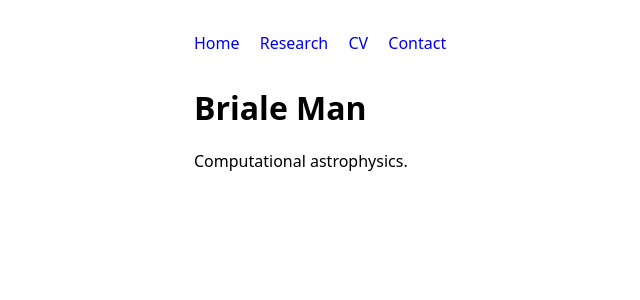
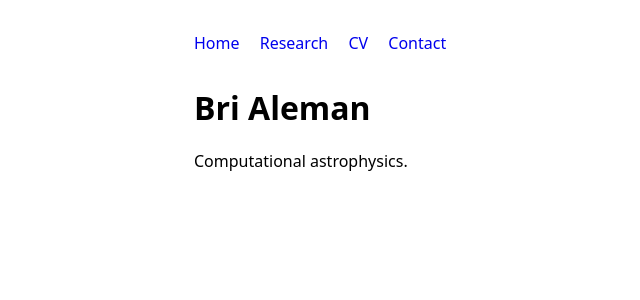
Before and after one commit to brialeman/brialeman.github.io, a Jekyll site: the page built from home/index.html, in a window 1280 px wide. Shown: the top 300 px of the page, without its empty margins (46-686 px from the left). Built offline with Jekyll 4.4.1, drawn with Linux system fonts in a browser that asks for light colours.

Commit message:
typo in my name

```diff
--- a/home/index.html
+++ b/home/index.html
@@ -3,5 +3,5 @@ layout: default
 title: Home
 ---
 
-<h1>Briale Man</h1>
+<h1>Bri Aleman</h1>
 <p>Computational astrophysics.</p>
```
